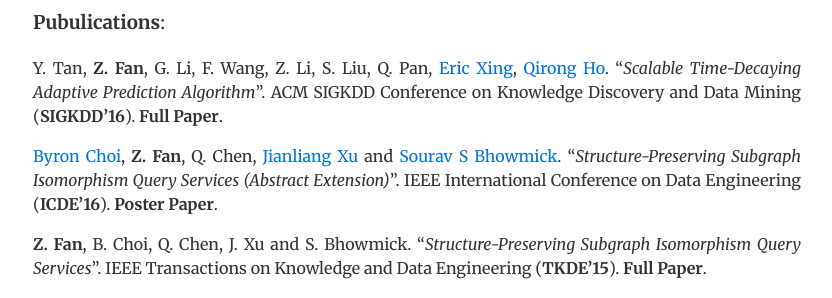
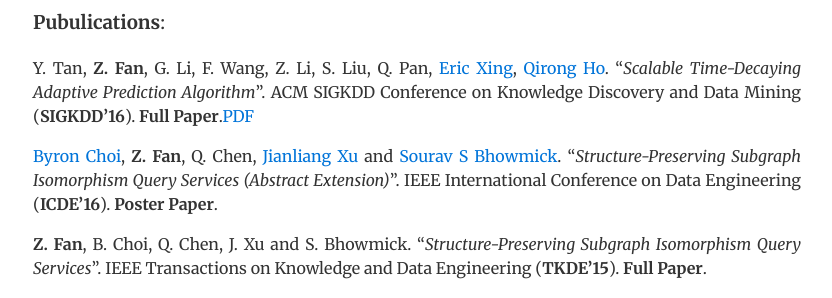
Before and after one commit to fanzhe/fanzhe.github.io, a Jekyll site: the page built from index.md, in a window 1280 px wide. Shown: the part 291-589 px from the top of the page, without its empty margins (223-1055 px from the left). Built offline with Jekyll 4.4.1, drawn with Linux system fonts in a browser that asks for light colours.

Commit message:
Update index.md

```diff
--- a/index.md
+++ b/index.md
@@ -14,7 +14,7 @@ I was a member of [Database Group](http://www.comp.hkbu.edu.hk/~db/) at HKBU.
 ### **Pubulications**:
 
 Y. Tan, **Z. Fan**, G. Li, F. Wang, Z. Li, S. Liu, Q. Pan, [Eric Xing](http://www.cs.cmu.edu/~epxing/), [Qirong Ho](https://sites.google.com/site/hoqirong). "*Scalable Time-Decaying Adaptive Prediction Algorithm*".
-ACM SIGKDD Conference on Knowledge Discovery and Data Mining (**SIGKDD'16**). **Full Paper**.
+ACM SIGKDD Conference on Knowledge Discovery and Data Mining (**SIGKDD'16**). **Full Paper**.[PDF](/doc/tdap_kdd16.pdf)
 
 [Byron Choi](http://www.comp.hkbu.edu.hk/~bchoi/), **Z. Fan**, Q. Chen, [Jianliang Xu](http://www.comp.hkbu.edu.hk/~xujl/) and [Sourav S Bhowmick](http://www.cais.ntu.edu.sg/assourav/). "*Structure-Preserving Subgraph Isomorphism Query Services (Abstract Extension)*".
 IEEE International Conference on Data Engineering (**ICDE'16**). **Poster Paper**.
```
